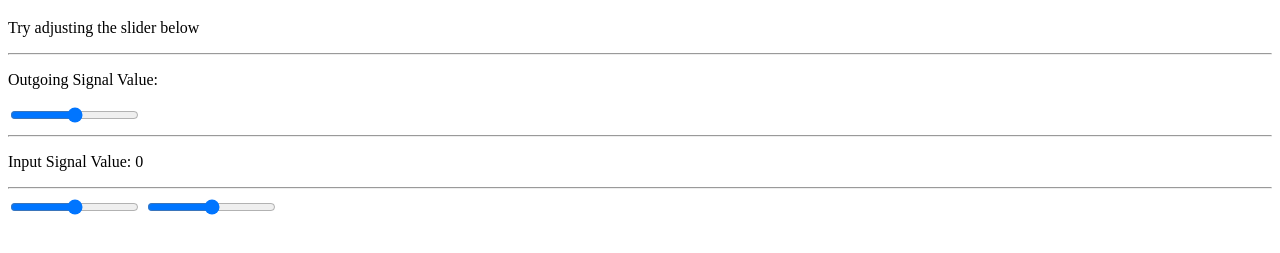
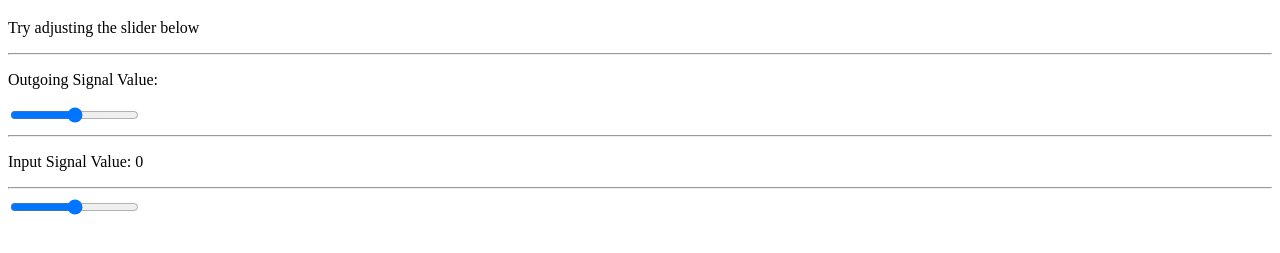
Before and after one commit to libmapper/libmapper.js, a website: page index.html in a window 1280 px wide. Shown: the part 61-314 px from the top of the page. Drawn offline with Linux system fonts and the light colour scheme.

Commit message:
Change autodetect's main function to autoDiscover, itegrate that code as part of libmapper.js and update index.html to reflect that example usage

```diff
--- a/index.html
+++ b/index.html
@@ -15,8 +15,7 @@
     <p>Input Signal Value: <span id="inputSigVal">0</span></p>
     <hr />
 
-    <input id="libmapperSlider2" type="range" min="0" max="100" mpr-signal-name="CoolSlider" mpr-signal-unit="Blorbs" />
-    <input id="libmapperSlider4" type="range" min="0" max="100" mpr-signal-name="CoolSlider4" mpr-signal-unit="Blorbs" />
+    <input id="libmapperSliderAutoDetected" type="range" min="0" max="100" mpr-signal-name="CoolSlider" mpr-signal-unit="Blorbs" />
 
 
     <script type="module">
```
